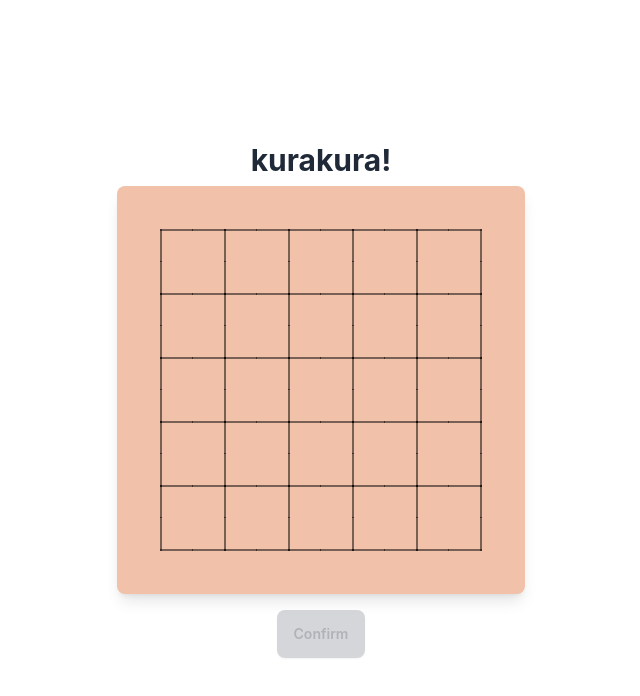
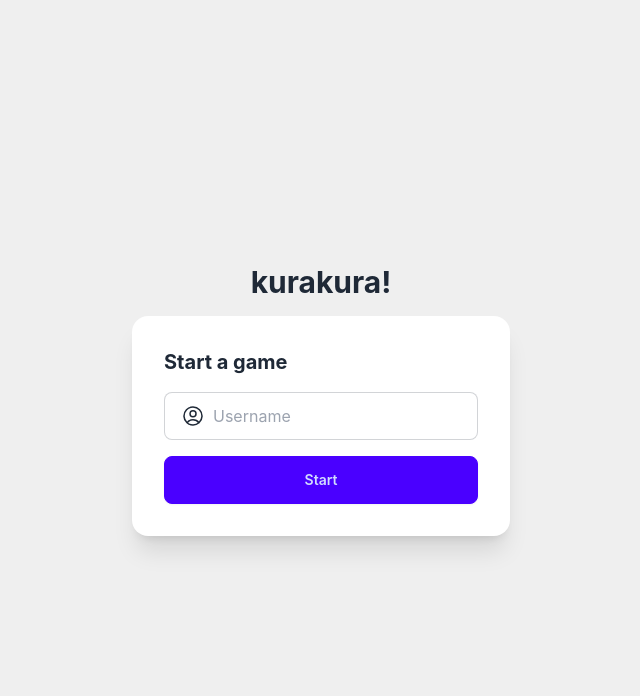
Before and after one commit to acotis/KuraKura, a React (Vite) app in the folder frontend/: page / in a window 1280 px wide. Shown: the top 696 px of the page, without its empty margins (319-959 px from the left). Built offline with nearby package versions, Linux system fonts and the light colour scheme.

Commit message:
Set up react-router

```diff
--- a/frontend/package.json
+++ b/frontend/package.json
@@ -3,6 +3,7 @@
   "private": true,
   "version": "0.0.0",
   "type": "module",
+  "homepage": "https://acotis.github.io/kurakura",
   "scripts": {
     "dev": "vite",
     "build": "tsc && vite build",
@@ -12,7 +13,8 @@
   "dependencies": {
     "immutability-helper": "^3.1.1",
     "react": "^18.2.0",
-    "react-dom": "^18.2.0"
+    "react-dom": "^18.2.0",
+    "react-router-dom": "^6.23.1"
   },
   "devDependencies": {
     "@tailwindcss/typography": "^0.5.13",
--- a/frontend/src/App.tsx
+++ b/frontend/src/App.tsx
@@ -1,82 +1,20 @@
-// import { useState } from "react";
-import { useState } from "react";
-import Board from "./Board";
-import { BoardLine, Cell, Color, Grid, Move, boardSize } from "./types";
-import update from "immutability-helper";
+import { createHashRouter, RouterProvider } from "react-router-dom";
+import Game from "./Game";
+import Home from "./Home";
 
-function rotateLine(line: BoardLine): BoardLine {
-  return line === "top"
-    ? "right"
-    : line === "right"
-    ? "bottom"
-    : line === "bottom"
-    ? "left"
-    : "top";
-}
-
-function rotateCell(cell: Cell): Cell {
-  return {
-    stone: cell.stone
-      ? { ...cell.stone, rotation: (cell.stone.rotation + 90) % 360 }
-      : undefined,
-    lines: cell.lines.map(rotateLine),
-  };
-}
-
-function applyMove(grid: Grid, move: Move, color: Color, label: string): Grid {
-  const newStone = { color, label, rotation: 0 };
-  const placed = update(grid, {
-    [move.placeY]: { [move.placeX]: { stone: { $set: newStone } } },
-  });
-  const sx = move.spinX;
-  const sy = move.spinY;
-  const n = move.spinSize;
-  const spun = placed.map((row, y) =>
-    row.map((cell, x) =>
-      x >= sx && x < sx + n && y >= sy && y < sy + n
-        ? rotateCell(placed[sy + n - 1 - (x - sx)][sx + (y - sy)])
-        : cell
-    )
-  );
-  return spun;
-}
-
-function linesFor(x: number, y: number, boardSize: number): BoardLine[] {
-  const lines: BoardLine[] = [];
-  if (y > 0) lines.push("top");
-  if (x < boardSize - 1) lines.push("right");
-  if (y < boardSize - 1) lines.push("bottom");
-  if (x > 0) lines.push("left");
-  return lines;
-}
+const router = createHashRouter([
+  {
+    path: "/",
+    element: <Home />,
+  },
+  {
+    path: "/game",
+    element: <Game />,
+  },
+]);
 
 function App() {
-  const [grid, setGrid] = useState<Grid>(
-    new Array(boardSize).fill(undefined).map((_, y) =>
-      new Array(boardSize).fill(undefined).map((_, x) => ({
-        stone: undefined,
-        lines: linesFor(x, y, boardSize),
-      }))
-    )
-  );
-  const [active, setActive] = useState<Color>("black");
-  const [moveNumber, setMoveNumber] = useState(1);
-
-  return (
-    <div className="fcc gap-2">
-      <h1 className="text-3xl font-bold">kurakura!</h1>
-      <Board
-        grid={grid}
-        active={active}
-        moveNumber={moveNumber}
-        onMove={(move) => {
-          setGrid(applyMove(grid, move, active, moveNumber.toString()));
-          setActive(active === "black" ? "white" : "black");
-          setMoveNumber(moveNumber + 1);
-        }}
-      />
-    </div>
-  );
+  return <RouterProvider router={router}></RouterProvider>;
 }
 
 export default App;
--- /dev/null
+++ b/frontend/src/Game.tsx
@@ -0,0 +1,79 @@
+// import { useState } from "react";
+import { useState } from "react";
+import Board from "./Board";
+import { BoardLine, Cell, Color, Grid, Move, boardSize } from "./types";
+import update from "immutability-helper";
+
+function rotateLine(line: BoardLine): BoardLine {
+  return line === "top"
+    ? "right"
+    : line === "right"
+    ? "bottom"
+    : line === "bottom"
+    ? "left"
+    : "top";
+}
+
+function rotateCell(cell: Cell): Cell {
+  return {
+    stone: cell.stone
+      ? { ...cell.stone, rotation: (cell.stone.rotation + 90) % 360 }
+      : undefined,
+    lines: cell.lines.map(rotateLine),
+  };
+}
+
+function applyMove(grid: Grid, move: Move, color: Color, label: string): Grid {
+  const newStone = { color, label, rotation: 0 };
+  const placed = update(grid, {
+    [move.placeY]: { [move.placeX]: { stone: { $set: newStone } } },
+  });
+  const sx = move.spinX;
+  const sy = move.spinY;
+  const n = move.spinSize;
+  const spun = placed.map((row, y) =>
+    row.map((cell, x) =>
+      x >= sx && x < sx + n && y >= sy && y < sy + n
+        ? rotateCell(placed[sy + n - 1 - (x - sx)][sx + (y - sy)])
+        : cell
+    )
+  );
+  return spun;
+}
+
+function linesFor(x: number, y: number, boardSize: number): BoardLine[] {
+  const lines: BoardLine[] = [];
+  if (y > 0) lines.push("top");
+  if (x < boardSize - 1) lines.push("right");
+  if (y < boardSize - 1) lines.push("bottom");
+  if (x > 0) lines.push("left");
+  return lines;
+}
+
+function Game() {
+  const [grid, setGrid] = useState<Grid>(
+    new Array(boardSize).fill(undefined).map((_, y) =>
+      new Array(boardSize).fill(undefined).map((_, x) => ({
+        stone: undefined,
+        lines: linesFor(x, y, boardSize),
+      }))
+    )
+  );
+  const [active, setActive] = useState<Color>("black");
+  const [moveNumber, setMoveNumber] = useState(1);
+
+  return (
+    <Board
+      grid={grid}
+      active={active}
+      moveNumber={moveNumber}
+      onMove={(move) => {
+        setGrid(applyMove(grid, move, active, moveNumber.toString()));
+        setActive(active === "black" ? "white" : "black");
+        setMoveNumber(moveNumber + 1);
+      }}
+    />
+  );
+}
+
+export default Game;
--- /dev/null
+++ b/frontend/src/Home.tsx
@@ -0,0 +1,28 @@
+export default function Home() {
+  return (
+    <main className="fcc gap-4 p-8">
+      <h1 className="font-bold text-3xl">kurakura!</h1>
+      <div className="card bg-base-100 fc gap-4 shadow-xl p-8">
+        <h2 className="font-bold text-xl">Start a game</h2>
+        <label className="input input-bordered flex items-center gap-2">
+          <svg
+            xmlns="http://www.w3.org/2000/svg"
+            fill="none"
+            viewBox="0 0 24 24"
+            strokeWidth={1.5}
+            stroke="currentColor"
+            className="w-6 h-6"
+          >
+            <path
+              strokeLinecap="round"
+              strokeLinejoin="round"
+              d="M17.982 18.725A7.488 7.488 0 0 0 12 15.75a7.488 7.488 0 0 0-5.982 2.975m11.963 0a9 9 0 1 0-11.963 0m11.963 0A8.966 8.966 0 0 1 12 21a8.966 8.966 0 0 1-5.982-2.275M15 9.75a3 3 0 1 1-6 0 3 3 0 0 1 6 0Z"
+            />
+          </svg>
+          <input type="text" className="grow" placeholder="Username" />
+        </label>
+        <button className="btn btn-primary">Start</button>
+      </div>
+    </main>
+  );
+}
--- a/frontend/src/index.css
+++ b/frontend/src/index.css
@@ -34,6 +34,14 @@
   -moz-osx-font-smoothing: grayscale;
 }
 
+#root {
+  display: grid;
+  width: 100vw;
+  height: 100vh;
+  overflow: hidden;
+  background: #00000010;
+}
+
 a {
   font-weight: 500;
   color: #646cff;
--- a/frontend/tailwind.config.js
+++ b/frontend/tailwind.config.js
@@ -7,7 +7,6 @@ export default {
   theme: {
     extend: {
       colors: {
-        "base-100": "#F6F7FB",
         primary: "#566CB8",
         secondary: "#F1C1AA",
         accent: "#ED7D9C",
```
Also changed, not shown: frontend/src/main.tsx (+7 -7 lines), 1 other file (tests, documents, lock files or other folders).
